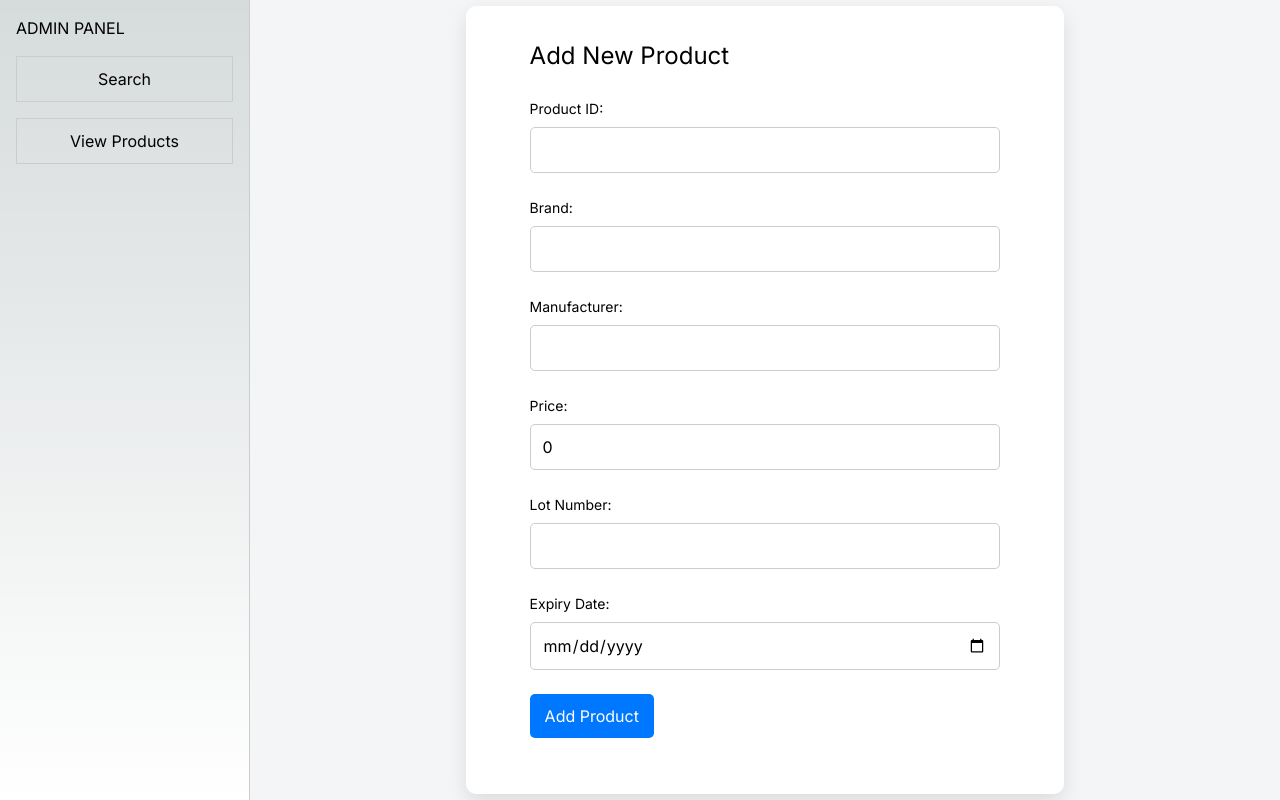
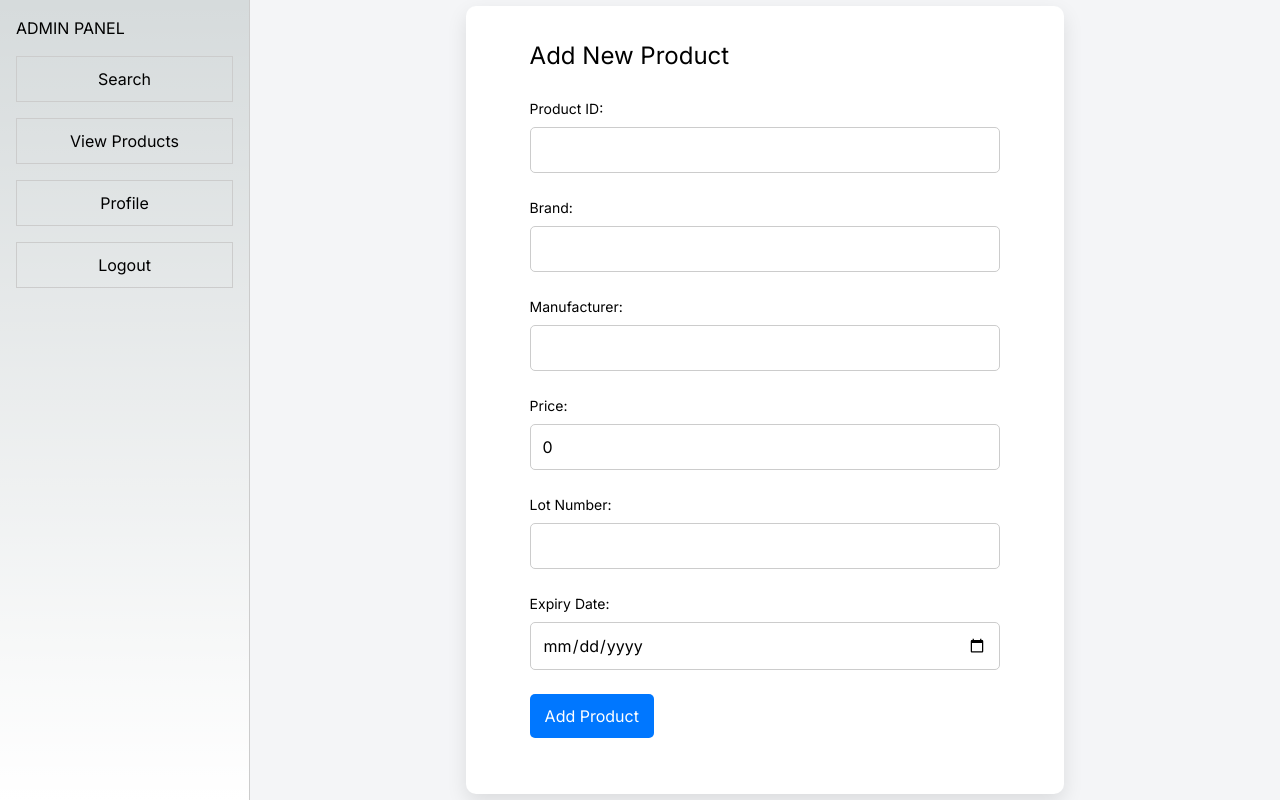
Before and after one commit to jeffmichaelgomez/nextjs-authentication, a Next.js app: page /addproduct in a window 1280 px wide. Built offline with nearby package versions, Linux system fonts and the light colour scheme.

Commit message:
feat: add logout and profile to product pages

```diff
--- a/src/app/api/users/login/route.ts
+++ b/src/app/api/users/login/route.ts
@@ -32,7 +32,6 @@ export async function POST(request: NextRequest) {
 			id: user._id,
 			username: user.username,
 			email: user.email,
-			isAdmin: user.isAdmin,
 		};
 
 		//create token
@@ -47,6 +46,7 @@ export async function POST(request: NextRequest) {
 			success: true,
 		});
 		response.cookies.set('token', token, { httpOnly: true });
+		response.cookies.set('isAdmin', user.isAdmin, { httpOnly: true });
 		return response;
 	} catch (error: any) {
 		return NextResponse.json({ error: error.message }, { status: 500 });
--- a/src/app/api/users/logout/route.ts
+++ b/src/app/api/users/logout/route.ts
@@ -7,6 +7,7 @@ export async function GET(){
             success: true,
         })
         response.cookies.set("token", "", {httpOnly: true, expires: new Date(0)})
+        response.cookies.set("isAdmin", "", {httpOnly: true, expires: new Date(0)})
         return response;
     }catch(error: any){
         return NextResponse.json({ error: error.message}, {status: 500});
--- a/src/app/products/page.tsx
+++ b/src/app/products/page.tsx
@@ -97,7 +97,7 @@ function ProductList() {
               onClick={() => setPage((prev) => prev - 1)}
               disabled={page === 1}
             >
-              Previous
+              Prev
             </SubmitButton>
             <SubmitButton style={{ marginRight: "220px" }} onClick={() => setPage((prev) => prev + 1)}>
               Next
--- a/src/components/Sidebar-2.tsx
+++ b/src/components/Sidebar-2.tsx
@@ -1,6 +1,7 @@
 import { SidebarButton, StyledSidebar } from "./SidebarStyles";
-
+import axios from "axios";
 import { useRouter } from 'next/navigation';
+import toast from "react-hot-toast";
 
 export default function Sidebar() {
   const router = useRouter();
@@ -13,11 +14,28 @@ export default function Sidebar() {
     router.push("/addproduct");
   };
 
+  const handleLogout = async () => {
+    try {
+      await axios.get('/api/users/logout');
+      toast.success("Logout Success");
+      router.push("/login");
+    } catch (error: any) {
+        console.log(error.message);
+        toast.error(error.message);
+    }
+  };
+
+  const handleProfile = () => {
+    router.push("/profile");
+  };
+
   return (
     <StyledSidebar>
       <h1>ADMIN PANEL</h1>
       <SidebarButton onClick={handleSearch}>Search</SidebarButton>
       <SidebarButton onClick={handleAddProducts}>Add Products</SidebarButton>
+      <SidebarButton onClick={handleProfile}>Profile</SidebarButton>
+      <SidebarButton onClick={handleLogout}>Logout</SidebarButton>
     </StyledSidebar>
   );
 }
--- a/src/components/Sidebar.tsx
+++ b/src/components/Sidebar.tsx
@@ -1,6 +1,7 @@
 import { SidebarButton, StyledSidebar } from "./SidebarStyles";
-
+import axios from "axios";
 import { useRouter } from 'next/navigation';
+import toast from "react-hot-toast";
 
 export default function Sidebar() {
   const router = useRouter();
@@ -13,11 +14,28 @@ export default function Sidebar() {
     router.push("/products");
   };
 
+  const handleLogout = async () => {
+    try {
+      await axios.get('/api/users/logout');
+      toast.success("Logout Success");
+      router.push("/login");
+    } catch (error: any) {
+        console.log(error.message);
+        toast.error(error.message);
+    }
+  };
+
+  const handleProfile = () => {
+    router.push("/profile");
+  };
+
   return (
     <StyledSidebar>
       <h1>ADMIN PANEL</h1>
       <SidebarButton onClick={handleSearch}>Search</SidebarButton>
       <SidebarButton onClick={handleViewProducts}>View Products</SidebarButton>
+      <SidebarButton onClick={handleProfile}>Profile</SidebarButton>
+      <SidebarButton onClick={handleLogout}>Logout</SidebarButton>
     </StyledSidebar>
   );
 }
```
Also changed, not shown: src/middleware.ts (+1 -13 lines), src/app/profile/ProfileStyles.js (indentation only).
